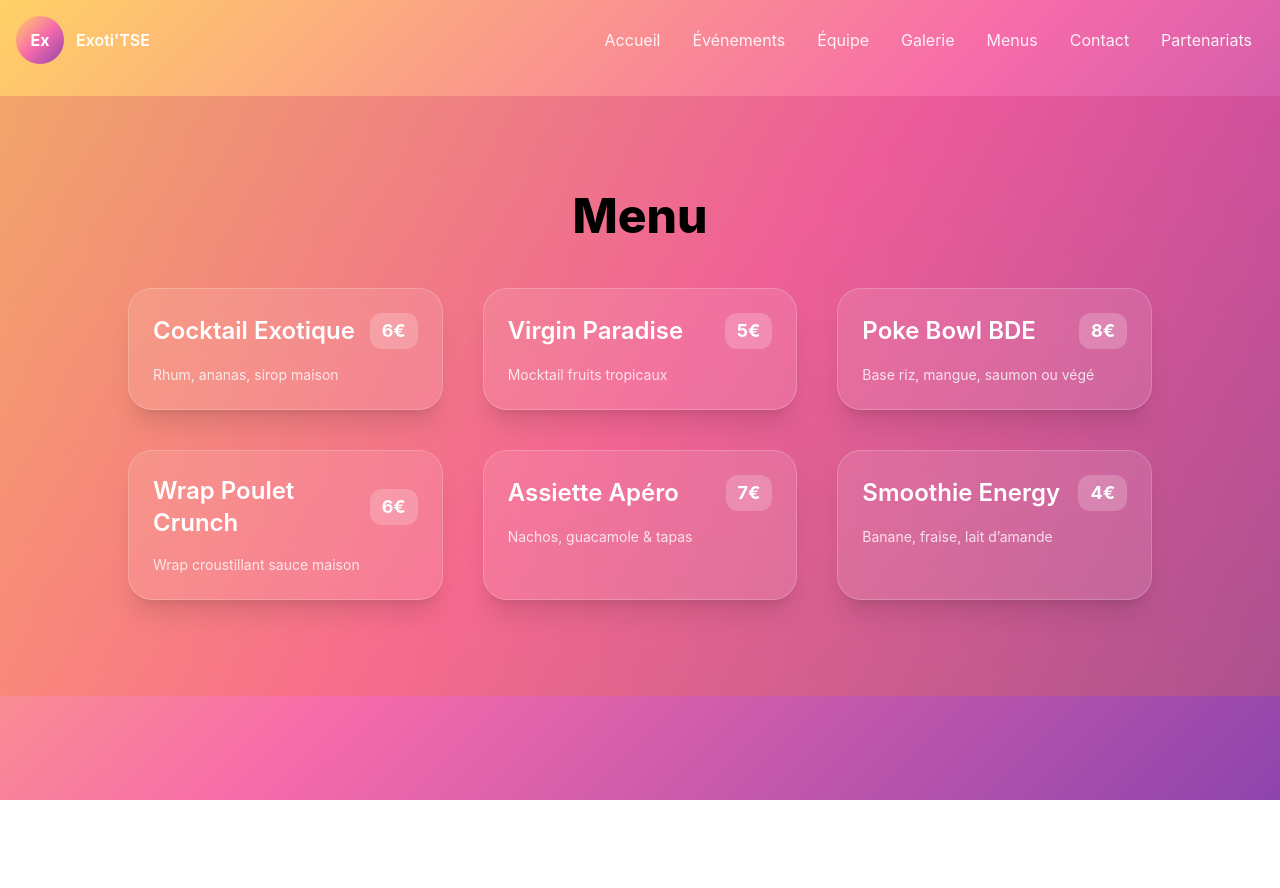
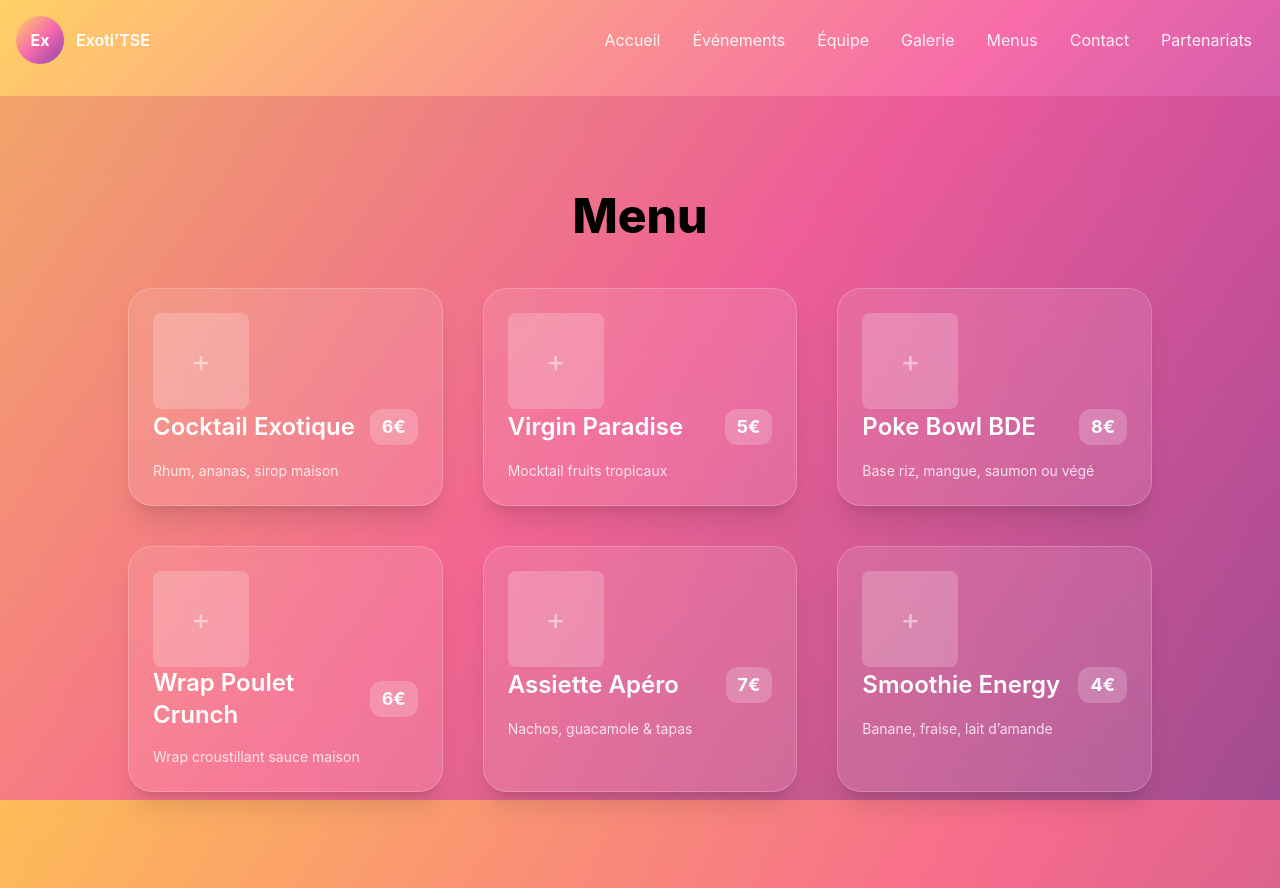
Before and after one commit to FlorianR903/BDE_ExotiTSE_site, a Next.js app: page /menu in a window 1280 px wide. Before the commit the page ends 800 px from the top, so only its background shows below. Built offline with nearby package versions, Linux system fonts and the light colour scheme.

Commit message:
Ajout d'un emplacement à côté du plat pour insérer une image

```diff
--- a/components/MenuSection.js
+++ b/components/MenuSection.js
@@ -26,6 +26,13 @@ export default function MenuSection({ items = [] }) {
                         className="p-6 bg-white/10 backdrop-blur-xl border border-white/20 rounded-3xl shadow-xl
                                    hover:scale-[1.03] transition-all text-white"
                     >
+
+                        {/* Espace image */}
+                        <div className="w-24 h-24 bg-white/20 rounded-lg flex items-center justify-center cursor-pointer hover:bg-white/30 transition">
+                            <span className="text-3xl text-white/50">+</span>
+                        </div>
+
+                        {/* Infos du plat */}
                         <div className="flex justify-between items-center">
                             <h3 className="text-2xl font-semibold">{item.title}</h3>
                             <span className="text-lg font-bold bg-white/20 px-3 py-1 rounded-xl">
```
